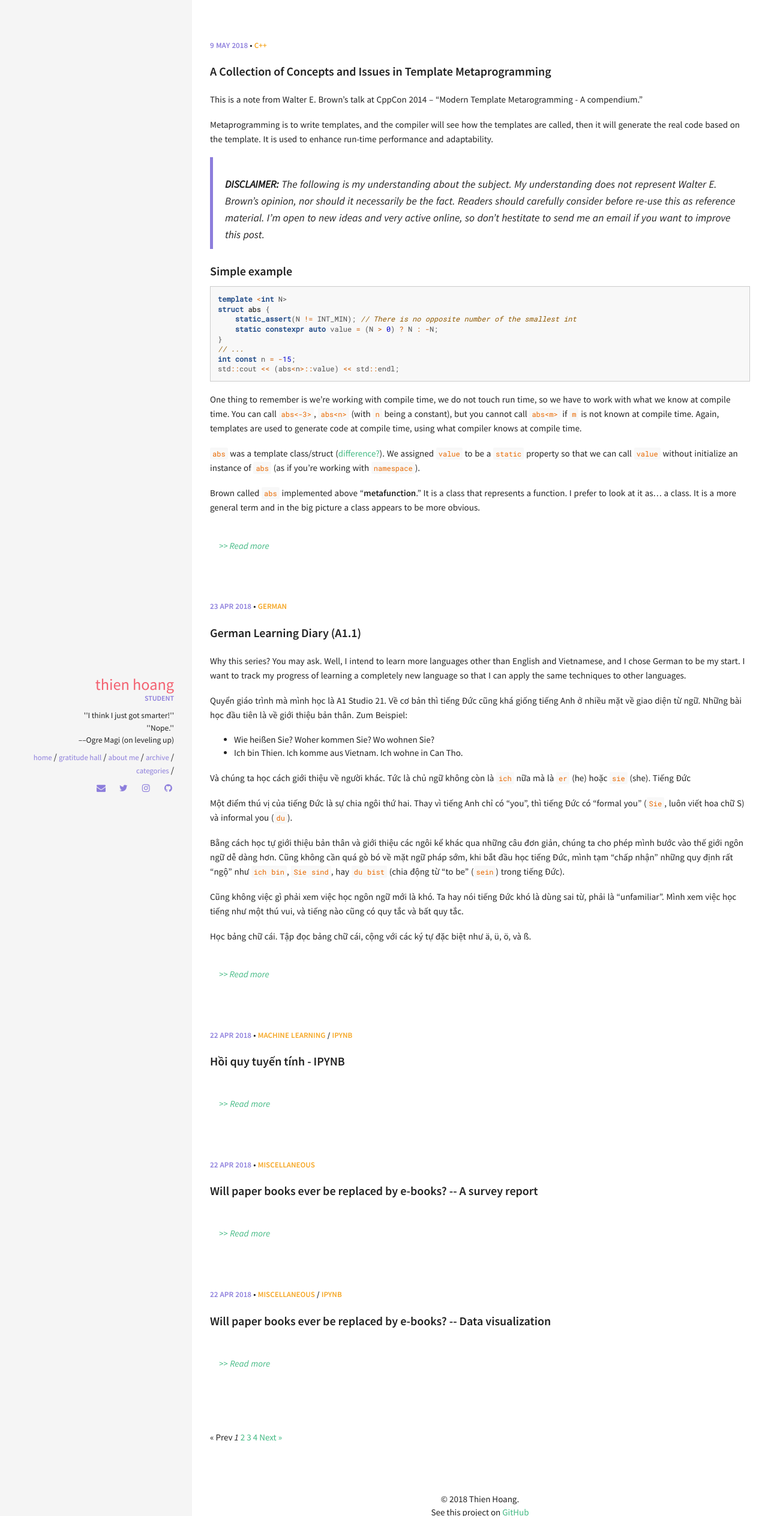
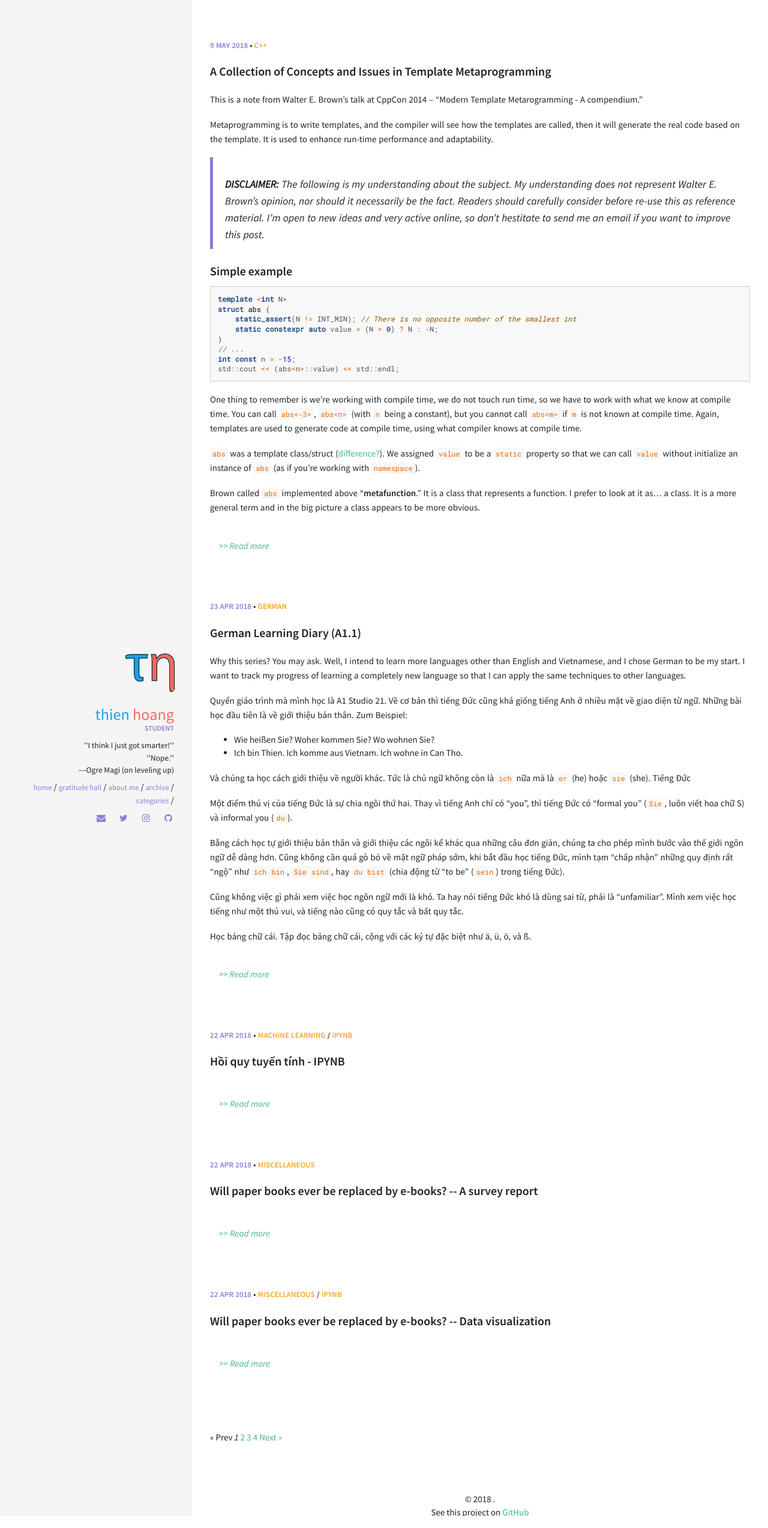
Before and after one commit to hoangvanthien/hoangvanthien.github.io, a Jekyll site: the page built from index.html, in a window 1280 px wide. Shown: the whole page at 60% size. Built offline with Jekyll 4.4.1, drawn with Linux system fonts in a browser that asks for light colours; the list of posts is cut into pages by our own code.

Commit message:
Add favicon

```diff
--- a/_config.yml
+++ b/_config.yml
@@ -33,8 +33,9 @@ kramdown:
 ####################################
 #
 owner:
-  name: Thien Hoang
-  avatar:
+  vorname: Thien
+  familienname: Hoang
+  avatar: favicon.png
   job: "Student"
   bio: "''I think I just got smarter!''<br>''Nope.''<br>––Ogre Magi (on leveling up)"
   email: thienvhoang99@gmail.com
--- a/_includes/sidebar.html
+++ b/_includes/sidebar.html
@@ -2,9 +2,12 @@
 
 <div class="cover-card table-cell table-middle">
   {% if author.avatar %}
-  <img src="{{ site.url }}/img/{{ author.avatar }}" alt="" class="avatar">
+  <img src="{{ site.url }}/{{ author.avatar }}" alt="" class="avatar">
   {% endif %}
-  <a href="{{ site.url }}/" class="author_name">{{ author.name }}</a>
+  <a href="{{ site.url }}/" class="author_name">
+    <span style="color:#1F9DFF">{{ author.vorname }}</span>
+    <span style="color:#FF6666">{{ author.familienname }}</span>
+  </a>
   <span class="author_job">{{ author.job }}</span>
   <span class="author_bio mbm">{{ author.bio }}</span>
   <nav class="nav">
--- a/_sass/pages/_layout.scss
+++ b/_sass/pages/_layout.scss
@@ -48,6 +48,9 @@
     text-align: right;
     margin: 0 auto;
     padding: 0 0px 80px;
+    .avatar {
+        margin-right: -10px;
+    }
   }
 }
 .social-links {
```
Also changed, not shown: favicon.ico, favicon.png.
